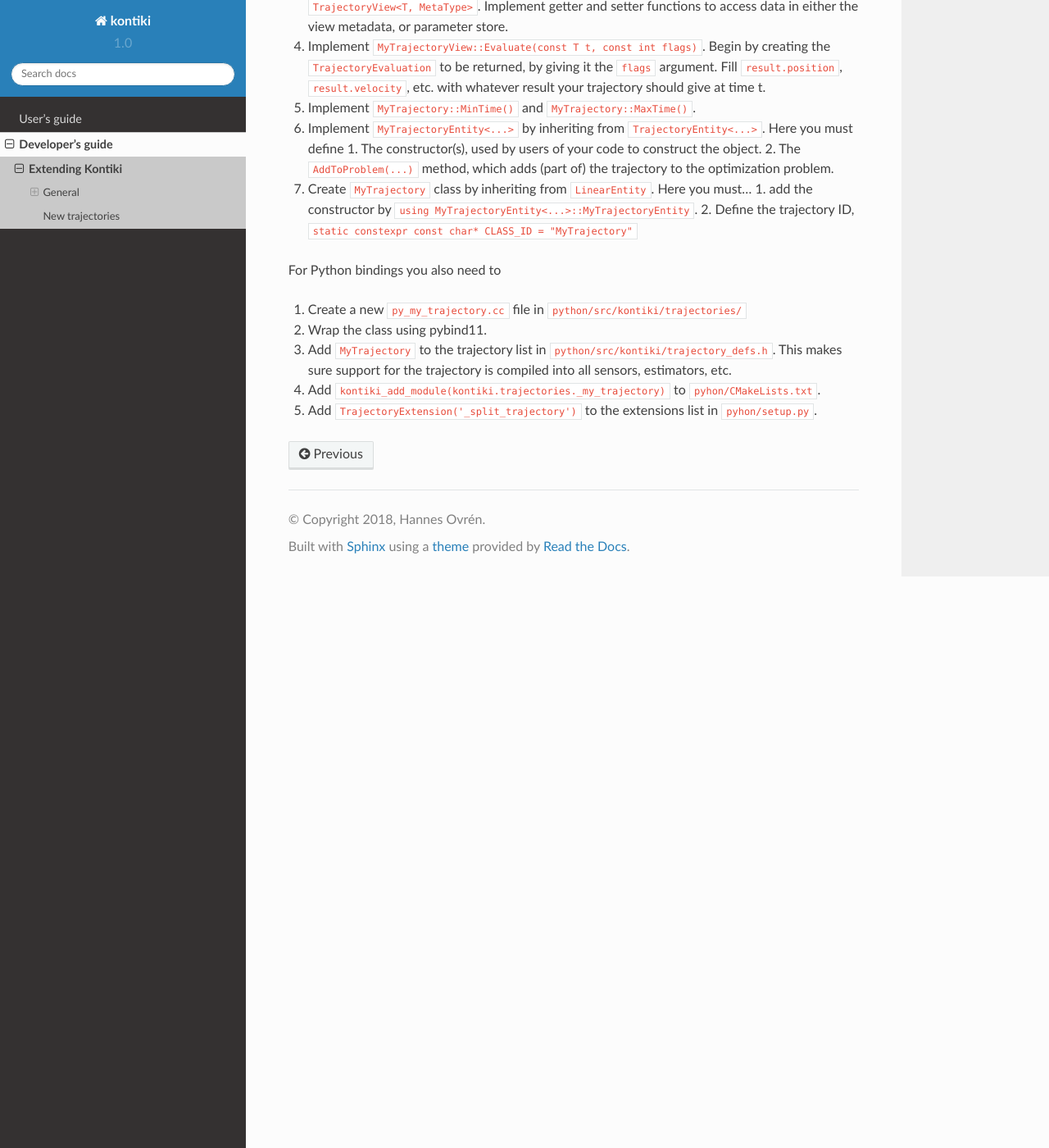
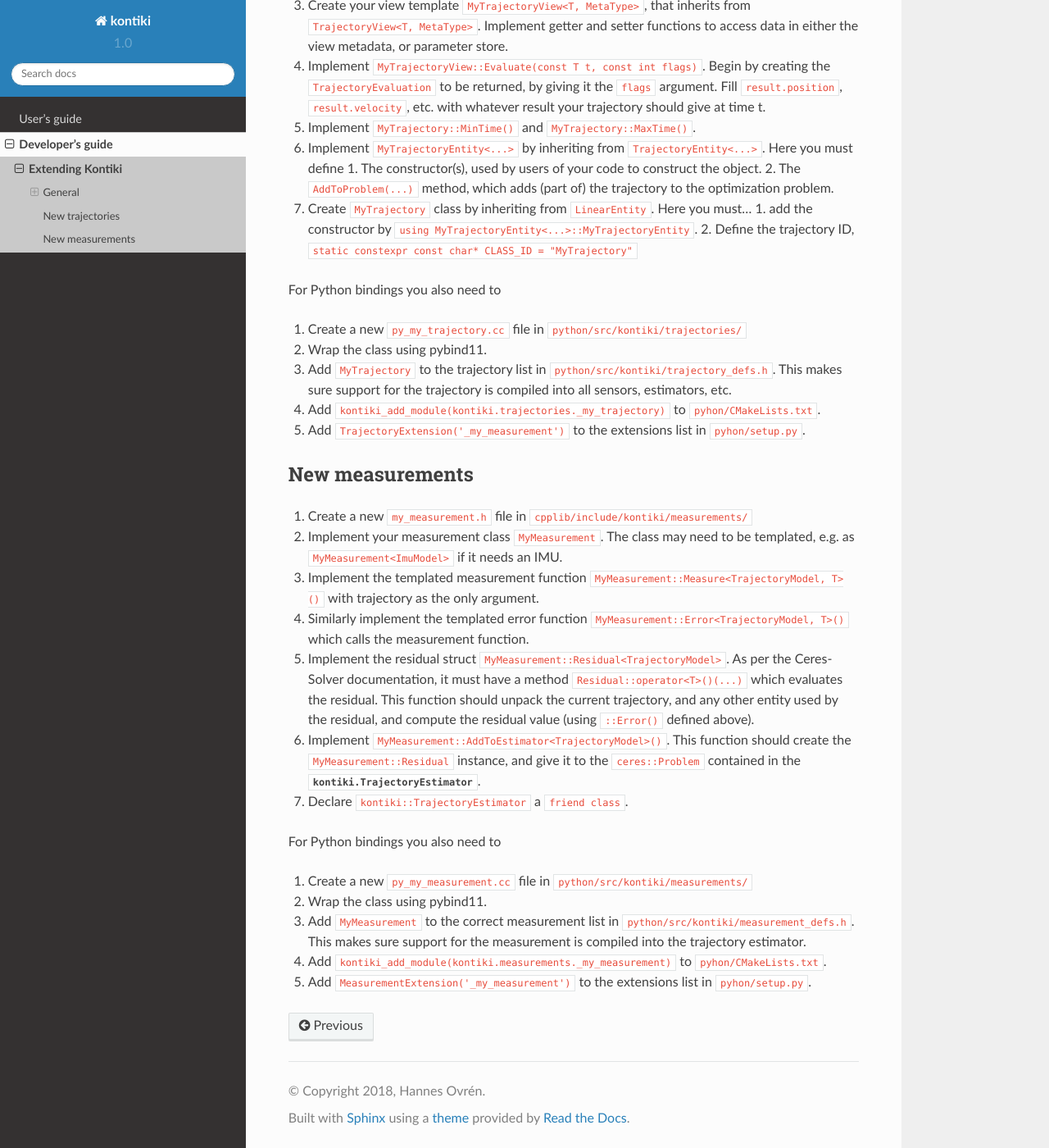
Before and after one commit to hovren/kontiki, a Sphinx documentation site: the page built from docs/developers/extending.rst, in a window 1280 px wide and 1400 px high, scrolled down 1754 px. Shown: the whole window at 82% size. Built offline with Sphinx 7.4.7 and the Read the Docs theme 2.0.0, drawn with Linux system fonts in a browser that asks for light colours.

Commit message:
docs: extending measurements

```diff
--- a/docs/developers/extending.rst
+++ b/docs/developers/extending.rst
@@ -52,6 +52,8 @@ the *spline segment* (number of knots, start time, knot spacing) which is requir
 When the optimizer calls the residual cost function, a View of this spline segment is created from the metadata object,
 and a parameter vector.
 
+.. _sec_new_trajectories:
+
 New trajectories
 ================
 
@@ -84,4 +86,32 @@ For Python bindings you also need to
 #. Add ``MyTrajectory`` to the trajectory list in ``python/src/kontiki/trajectory_defs.h``.
    This makes sure support for the trajectory is compiled into all sensors, estimators, etc.
 #. Add ``kontiki_add_module(kontiki.trajectories._my_trajectory)`` to ``pyhon/CMakeLists.txt``.
-#. Add ``TrajectoryExtension('_split_trajectory')`` to the extensions list in ``pyhon/setup.py``.
+#. Add ``TrajectoryExtension('_my_measurement')`` to the extensions list in ``pyhon/setup.py``.
+
+New measurements
+================
+
+#. Create a new ``my_measurement.h`` file in ``cpplib/include/kontiki/measurements/``
+#. Implement your measurement class ``MyMeasurement``.
+   The class may need to be templated, e.g. as ``MyMeasurement<ImuModel>`` if it needs an IMU.
+#. Implement the templated measurement function ``MyMeasurement::Measure<TrajectoryModel, T>()`` with
+   trajectory as the only argument.
+#. Similarly implement the templated error function ``MyMeasurement::Error<TrajectoryModel, T>()`` which calls
+   the measurement function.
+#. Implement the residual struct ``MyMeasurement::Residual<TrajectoryModel>``.
+   As per the Ceres-Solver documentation, it must have a method ``Residual::operator<T>()(...)``
+   which evaluates the residual. This function should unpack the current trajectory, and any other entity
+   used by the residual, and compute the residual value (using ``::Error()`` defined above).
+#. Implement ``MyMeasurement::AddToEstimator<TrajectoryModel>()``.
+   This function should create the ``MyMeasurement::Residual`` instance, and give it to
+   the ``ceres::Problem`` contained in the :py:class:`kontiki.TrajectoryEstimator`.
+#. Declare ``kontiki::TrajectoryEstimator`` a ``friend class``.
+
+For Python bindings you also need to
+
+#. Create a new ``py_my_measurement.cc`` file in ``python/src/kontiki/measurements/``
+#. Wrap the class using pybind11.
+#. Add ``MyMeasurement`` to the correct measurement list in ``python/src/kontiki/measurement_defs.h``.
+   This makes sure support for the measurement is compiled into the trajectory estimator.
+#. Add ``kontiki_add_module(kontiki.measurements._my_measurement)`` to ``pyhon/CMakeLists.txt``.
+#. Add ``MeasurementExtension('_my_measurement')`` to the extensions list in ``pyhon/setup.py``.
```
